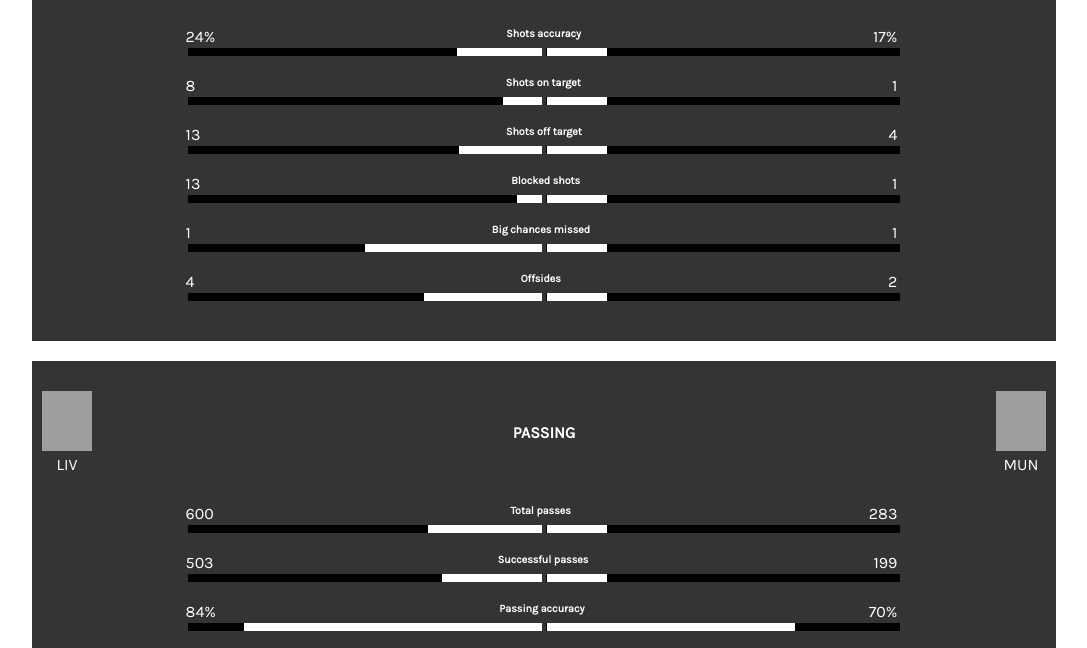
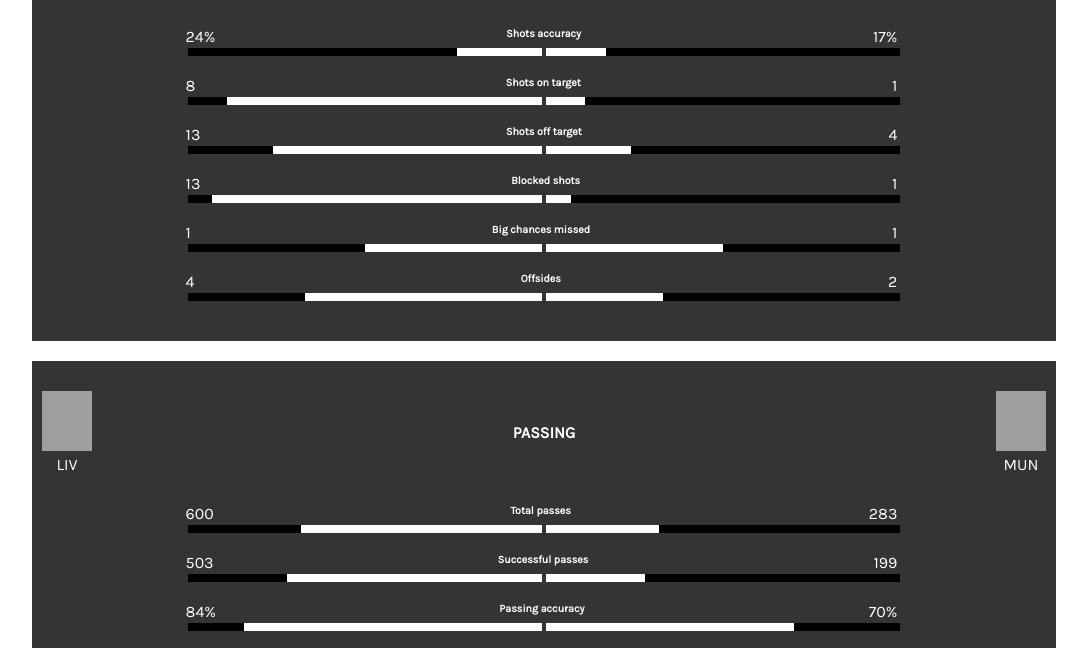
Before and after one commit to OryemaStephen/TIA-assignment-premier-league-stats-page, a plain HTML site: page index.html in a window 1280 px wide. Shown: the part 136-784 px from the top of the page, without its empty margins (96-1183 px from the left). Drawn offline with Linux system fonts and the light colour scheme; grey boxes are pictures that could not be loaded.

Commit message:
Fixed bug on the progress bar

```diff
--- a/app.js
+++ b/app.js
@@ -4,9 +4,7 @@ function getEle() {
     let progress1 = document.getElementsByClassName("progress1");
     let progress2 = document.getElementsByClassName("progress2");
 
-
     let length = title1.length;
-
 
     for (let i = 0; i < length; i++) {
         let t1 = String(title1[i].textContent).trim();
@@ -15,27 +13,27 @@ function getEle() {
         let isPercentage1 = title1[i].textContent.includes('%');
         let isPercentage2 = title2[i].textContent.includes('%');
 
-
-        if(isPercentage1){
+        if (isPercentage1) {
             t1 = t1.replace('%', '');
-            progress1[i].style.width =100 - Number(t1) +"%" ;
-        } else{
+            t1 = Number(t1);
+            progress1[i].style.width = (100 - t1) + "%";
+        } else {
             t1 = parseFloat(t1);
             t2 = parseFloat(t2);
-            let total =  t1+ t2;
-            let width1 = ((t1 / total) * 100).toFixed(2);
-            progress1[i].style.width =(100-width1)+ "%";
+            let total = t1 + t2;
+            let width1 = ((t1 / total) * 100).toFixed(0);
+            progress1[i].style.width = (100 - width1) + "%";
         }
 
-        if(isPercentage2){
+        if (isPercentage2) {
             t2 = t2.replace('%', '');
-            progress2[i].style.width =Number(t2) + "%";
-        } else{
-            t1 = parseFloat(t1);
-            t2 = parseFloat(t2);
-            let total =  t1+ t2;
-            let width2 = ((t2 / total) * 100).toFixed(2);
-            progress1[i].style.width =(100-width2)+ "%";
+            progress2[i].style.width = Number(t2) + "%";
+        } else {
+            t1 = parseFloat(title1[i].textContent.trim());
+            t2 = parseFloat(title2[i].textContent.trim());
+            let total = t1 + t2;
+            let width2 = ((t2 / total) * 100).toFixed(0);
+            progress2[i].style.width = width2 + "%";
         }
     }
 }
--- a/index.html
+++ b/index.html
@@ -25,7 +25,7 @@
         <section>
             <div>
                 <div class="progress-title-container">
-                    <div class="progress-title1">24<span>%</span></div>
+                    <div class="progress-title1">24%</div>
                     <h6>Shots accuracy</h6>
                     <div class="progress-title2">17%</div>
                 </div>
--- a/style.css
+++ b/style.css
@@ -84,7 +84,7 @@ section > div {
 }
 
 #progress1-container{
-    background-color: #fff;
+    background-color:#fff;
 }
 .progress1 {
     width: 24%;
@@ -95,7 +95,7 @@ section > div {
 }
 
 .progress2 {
-    margin: auto 1px;
+    margin: auto 0;
     width: 17%;
     height: 100%;
     background-color: #fff;
```
